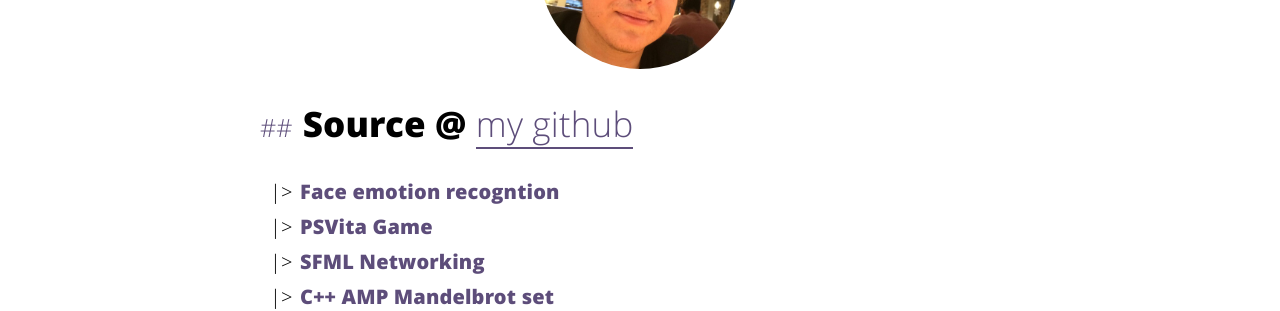
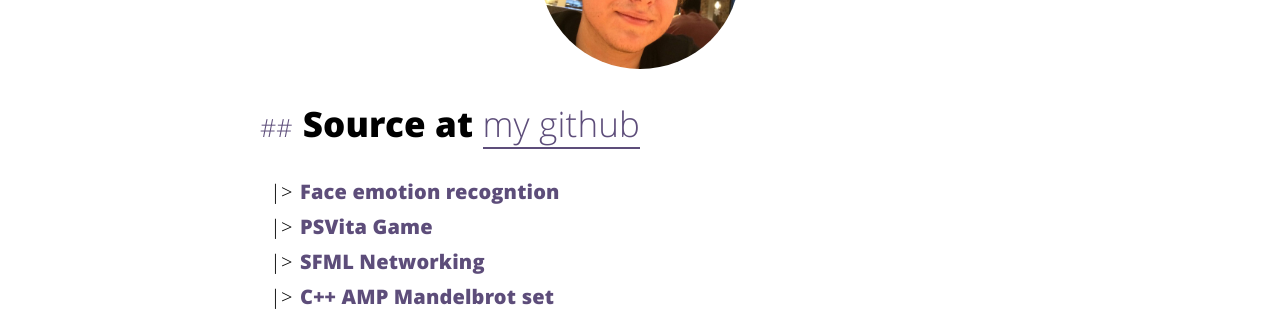
Before and after one commit to matzar/matzar.github.io, a Jekyll site: the page built from about.html, in a window 1280 px wide. Shown: the part 236-547 px from the top of the page. Built offline with Jekyll 4.4.1, drawn with Linux system fonts in a browser that asks for light colours.

Commit message:
change: @ to at

```diff
--- a/about.html
+++ b/about.html
@@ -7,7 +7,7 @@
 
 <img itemprop="image" class="img-rounded about_perfil" src="/assets/img/me.png" alt="My profile">
 
-<h2>Source @ <a target="_blank" href="https://github.com/matzar">my github</a></h2>
+<h2>Source at <a target="_blank" href="https://github.com/matzar">my github</a></h2>
 
 <div class="aboutme">
 	<ul class="recent">
```
